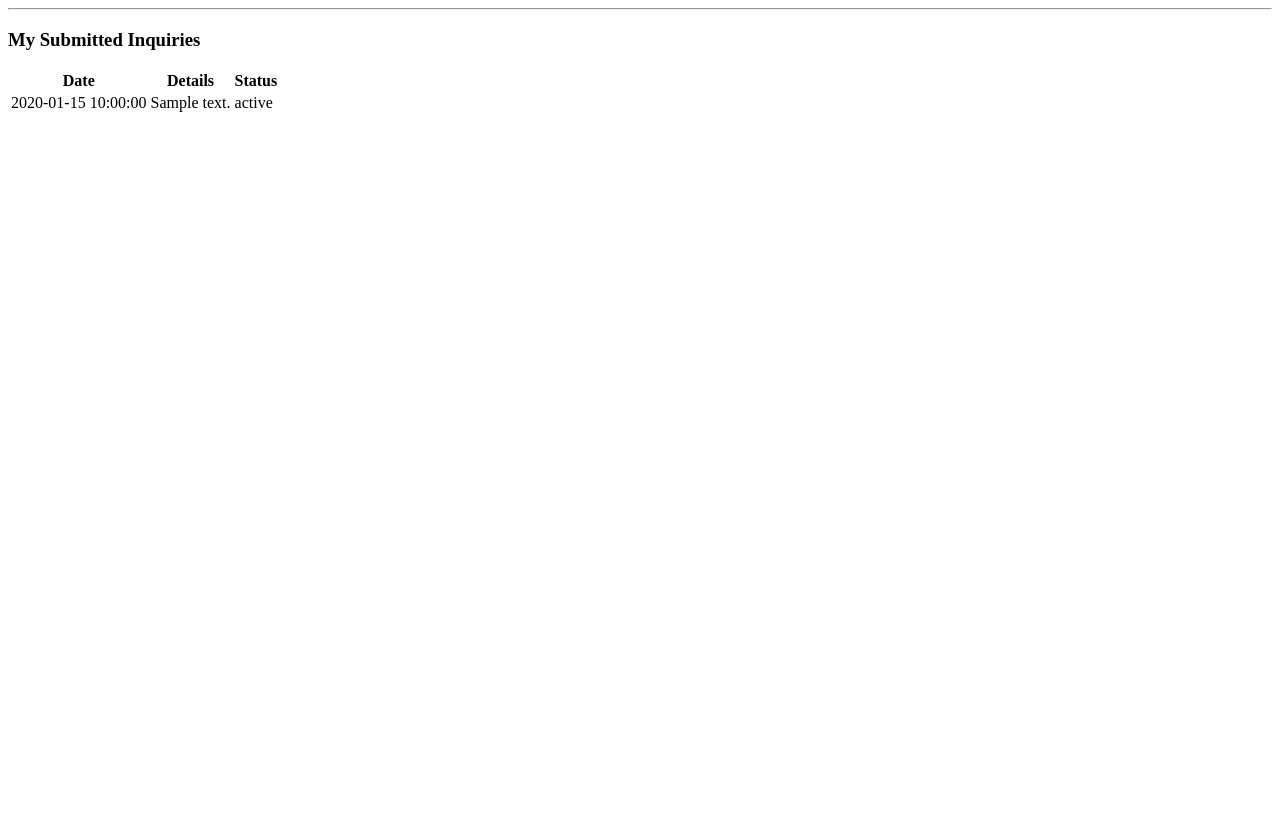
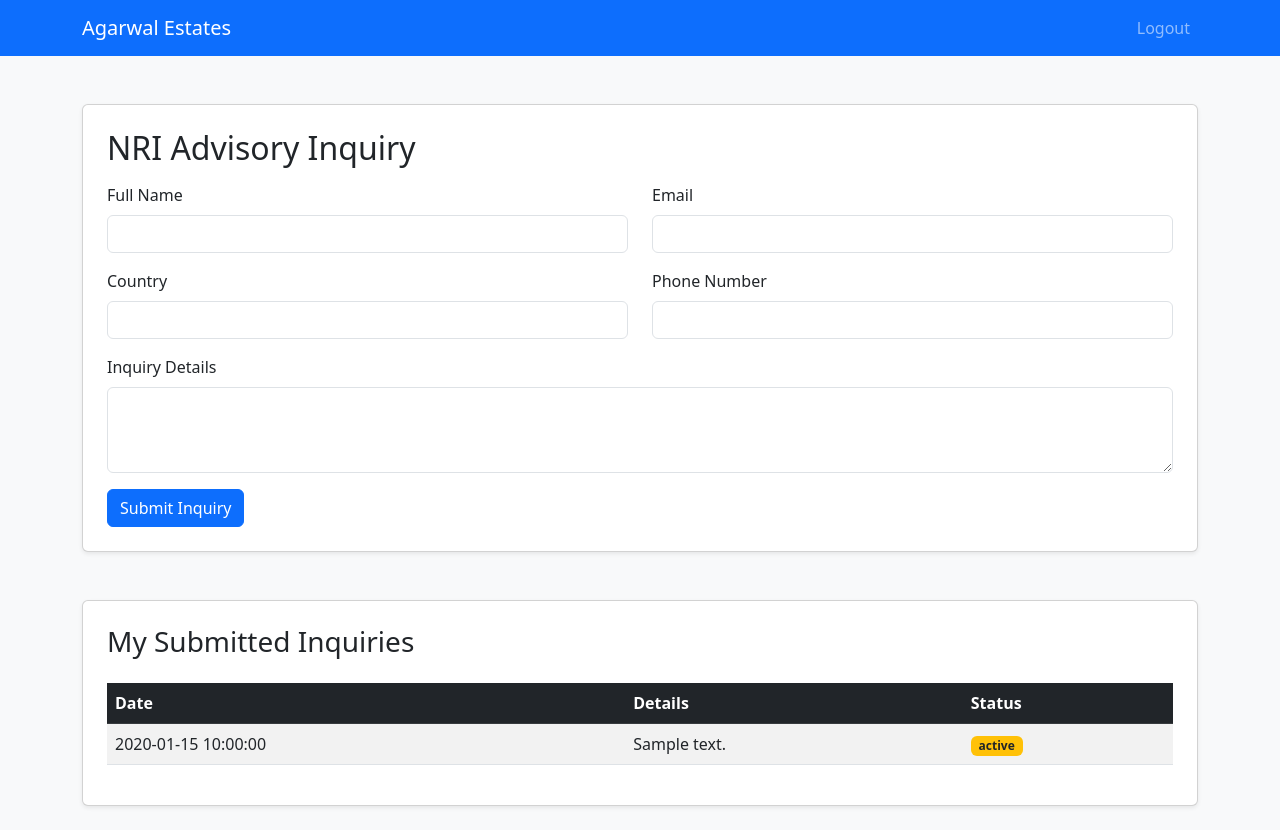
Before and after one commit to medhavishekhar20/agarwal-estates, a Flask app: template templates/nri_desk.html in a window 1280 px wide. Before the commit the page ends 112 px from the top, so only its background shows below. Run offline with Flask 3, Linux system fonts and the light colour scheme; the template is opened without the code that fills it: most values are stand-ins (such as "Sample title", 1, 10 or a date in 2020).

Commit message:
Revamp NRI Desk HTML structure and styles

```diff
--- a/templates/nri_desk.html
+++ b/templates/nri_desk.html
@@ -1,9 +1,58 @@
-<!-- Submission Form Above -->
+<!DOCTYPE html>
+<html lang="en">
+<head>
+    <meta charset="UTF-8">
+    <meta name="viewport" content="width=device-width, initial-scale=1.0">
+    <title>NRI Advisory Desk - Agarwal Estates</title>
+    <link href="https://cdn.jsdelivr.net/npm/bootstrap@5.3.0/dist/css/bootstrap.min.css" rel="stylesheet">
+</head>
+<body class="bg-light">
 
-<hr class="my-5">
-<h3>My Submitted Inquiries</h3>
-<table class="table table-bordered mt-3">
-  <thead>
+<nav class="navbar navbar-expand-lg navbar-dark bg-primary mb-4">
+  <div class="container">
+    <a class="navbar-brand" href="#">Agarwal Estates</a>
+    <div class="navbar-nav ms-auto">
+      <a class="nav-link" href="/logout">Logout</a>
+    </div>
+  </div>
+</nav>
+
+<div class="container py-4">
+  <div class="card shadow-sm p-4 mb-5">
+    <h2 class="mb-3">NRI Advisory Inquiry</h2>
+    <form method="POST" action="/nri-desk">
+      <div class="row">
+        <div class="col-md-6 mb-3">
+          <label class="form-label">Full Name</label>
+          <input type="text" name="full_name" class="form-control" required>
+        </div>
+        <div class="col-md-6 mb-3">
+          <label class="form-label">Email</label>
+          <input type="email" name="email" class="form-control" required>
+        </div>
+      </div>
+      <div class="row">
+        <div class="col-md-6 mb-3">
+          <label class="form-label">Country</label>
+          <input type="text" name="country" class="form-control" required>
+        </div>
+        <div class="col-md-6 mb-3">
+          <label class="form-label">Phone Number</label>
+          <input type="text" name="phone" class="form-control" required>
+        </div>
+      </div>
+      <div class="mb-3">
+        <label class="form-label">Inquiry Details</label>
+        <textarea name="details" class="form-control" rows="3" required></textarea>
+      </div>
+      <button type="submit" class="btn btn-primary">Submit Inquiry</button>
+    </form>
+  </div>
+
+  <div class="card shadow-sm p-4">
+    <h3 class="mb-3">My Submitted Inquiries</h3>
+    <table class="table table-striped table-hover align-middle mt-2">
+      <thead class="table-dark">
         <tr>
           <th>Date</th>
           <th>Details</th>
@@ -15,12 +64,17 @@
         <tr>
           <td>{{ item['created_at'] }}</td>
           <td>{{ item['inquiry_details'] }}</td>
-      <td><span class="badge bg-info">{{ item['status'] }}</span></td>
+          <td><span class="badge bg-warning text-dark">{{ item['status'] }}</span></td>
         </tr>
         {% else %}
         <tr>
-      <td colspan="3" class="text-center">No inquiries submitted yet.</td>
+          <td colspan="3" class="text-center text-muted">No inquiries submitted yet.</td>
         </tr>
         {% endfor %}
       </tbody>
     </table>
+  </div>
+</div>
+
+</body>
+</html>
```
Lines whose indentation alone changed are shown as unchanged.
